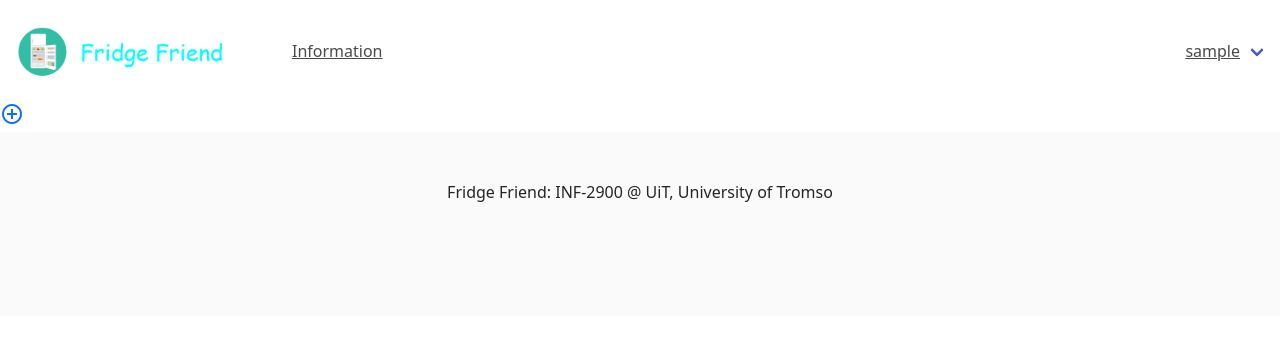
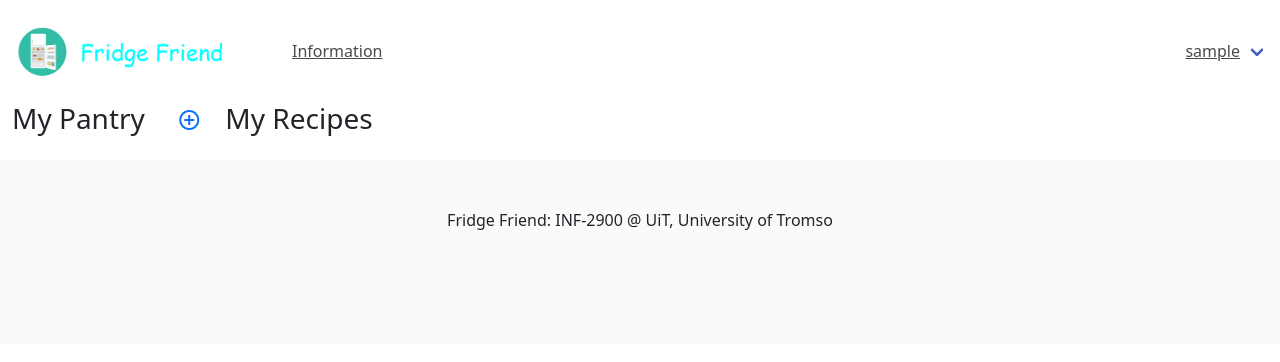
Before and after one commit to HakonVA/2900G6, a Django app: page /pantrys/ in a window 1280 px wide. Shown: the top 362 px of the page. Run offline with Django 3.2, Linux system fonts and the light colour scheme; the visitor is signed in with stand-in values (Sample User, id 1); some libraries are stand-ins or nearby versions.

Commit message:
Add shoppinglist, Update pantry html

```diff
--- a/config/settings/local.py
+++ b/config/settings/local.py
@@ -60,6 +60,7 @@ LOCAL_APPS = [
     'project.recipes.apps.RecipesConfig',
     'project.pantrys.apps.PantrysConfig',
     'project.users.apps.UsersConfig',
+    'project.shoppinglists.apps.ShoppinglistsConfig',
 ]
 
 INSTALLED_APPS = DJANGO_APPS + THIRD_PARTY_APPS + LOCAL_APPS
--- a/config/urls.py
+++ b/config/urls.py
@@ -29,5 +29,7 @@ urlpatterns = [
     path('', include('project.users.urls')),
     path('recipes/', include('project.recipes.urls', namespace="recipes")),
     path('pantrys/', include('project.pantrys.urls', namespace="pantrys")),
+    path('shopping/', include('project.shoppinglists.urls', namespace='shopping')),
+
     # path('ingredients/', include('project.ingredients.urls')),
 ] + static(settings.MEDIA_URL, document_root=settings.MEDIA_ROOT)
--- a/project/pantrys/views.py
+++ b/project/pantrys/views.py
@@ -28,6 +28,7 @@ class UserIngredientListView(LoginRequiredMixin, ListView):
         ingredient_list = context['object_list']
         user_food_id = [obj.food.id for obj in ingredient_list]
         context['recipes_list'] = Recipe.objects.filter(ingredients__food_id__in=user_food_id)
+        print(context)
         return context
 
 user_ingredient_list_view = UserIngredientListView.as_view()
--- /dev/null
+++ b/project/shoppinglists/apps.py
@@ -0,0 +1,5 @@
+from django.apps import AppConfig
+
+
+class ShoppinglistsConfig(AppConfig):
+    name = 'project.shoppinglists'
--- /dev/null
+++ b/project/shoppinglists/urls.py
@@ -0,0 +1,11 @@
+from django.urls import include, path
+from django.views.generic import TemplateView
+
+from .views import (
+    shopping_list_view,
+)
+
+app_name = "shopping"
+urlpatterns = [
+    path('', view=shopping_list_view, name='list'),
+]
--- a/project/templates/pantrys/base.html
+++ b/project/templates/pantrys/base.html
@@ -3,27 +3,53 @@
 {% load crispy_forms_tags %}
 
 {% block content %}
+<div class="container-fluid">
+    <div class="row">
+        <div class="col-xl-2 d-none d-xl-block">
+            <div class="d-flex">
+                <div class="align-items-start">
+                    <h3>My Pantry</h3>
+                </div>
+                <div class="align-self-center ms-auto">
                     <a href="{% url 'pantrys:create' %}">
                         <span class="material-icons">
                             add_circle_outline
                         </span>
                     </a>
-
+                </div>
+            </div>
+            <div class="row">
+                <div class="table">
                     {% for object in object_list %}
-        <a href="{% url 'pantrys:update' object.id %}"><p>{{ object.amount }} {{ object.unit }} {{ object.food.name }}</p></a>
+                        <div class="d-flex">
+                            <tr>
+                                <td>{{ object.amount }}</td>
+                                <td>{{ object.unit }}</td>
+                                <td>{{ object.food.name }}</td>
+                                <div class="align-self-center ms-auto">
+                                    <a href="{% url 'pantrys:update' object.id %}">
+                                        <span class="material-icons">build</span>
+                                    </a>
                                     <a href="{% url 'pantrys:delete' object.id %}">
                                         <span class="material-icons">delete</span>
                                     </a>
+                                </div>
+                            </tr>
+                        </div>
                     {% endfor %}
-
-    <div class="container">
-        <div class="row text-center">
+                </div>
+            </div>
+        </div>
+        <div class="col-xl-8 col-12">
+            <h3>My Recipes</h3>
+            <div class="row">
                 {% for object in recipes_list %}
-                <div class="col-sm">
+                    <div class="col-sm-4">
+                        <div class="d-flex justify-content-center">
                             <a href="{% url 'recipes:detail' object.id %}">
                                 <img src="{{ object.image.url }}" alt="{{ object.name }}" width="200" height="165">
                             </a>
-                    <h3>{{ object.name }}</h2>
+                        </div>
                         <div class="d-flex flex-row justify-content-center">
                             <div class="p-2">
                                 <svg xmlns="http://www.w3.org/2000/svg" width="16" height="16" fill="currentColor" class="bi bi-people" viewBox="0 0 16 16">
@@ -45,9 +71,14 @@
                                 Under {{ object.prep_time }}
                             </div>
                         </div>
+                        <div class="d-flex justify-content-center">
+                            <h3>{{ object.name }}</h3>
+                        </div>
                     </div>
                 {% endfor %}
             </div>
         </div>
-
+        <div class="col-xl-2 d-none d-xl-block"></div>
+    </div>
+</div>
 {% endblock %}
```
Also changed, not shown: project/shoppinglists/admin.py (added, +24 -0 lines), project/shoppinglists/models.py (added, +21 -0 lines), project/shoppinglists/tests/test_admin.py (added, +1 -0 lines), project/shoppinglists/tests/test_forms.py (added, +1 -0 lines), project/shoppinglists/tests/test_models.py (added, +1 -0 lines), project/shoppinglists/tests/test_urls.py (added, +1 -0 lines), project/shoppinglists/tests/test_views.py (added, +1 -0 lines), project/shoppinglists/views.py (added, +23 -0 lines), project/templates/shoppinglists/base.html (added, +21 -0 lines), project/shoppinglists/__init__.py (added), project/shoppinglists/migrations/0001_initial.py (added), project/shoppinglists/migrations/0002_auto_20210502_1551.py (added), project/shoppinglists/migrations/__init__.py (added), project/shoppinglists/tests/__init__.py (added). Lines whose indentation alone changed are shown as unchanged.
